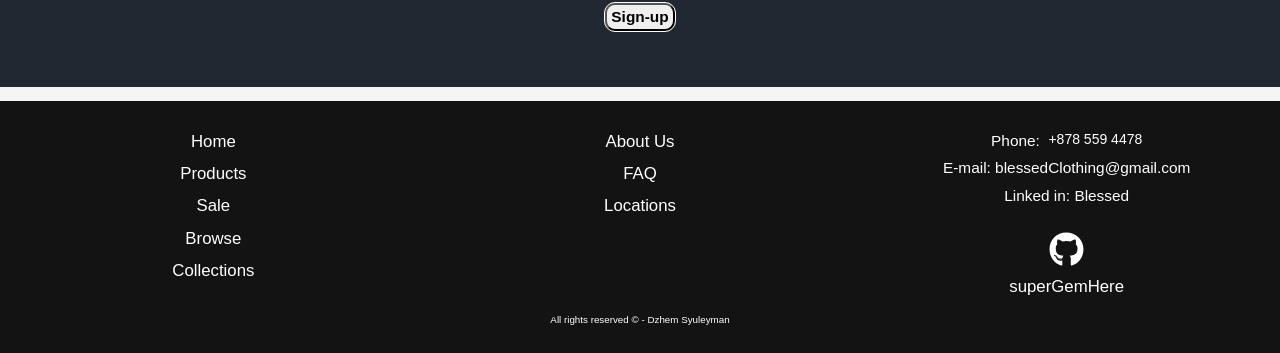
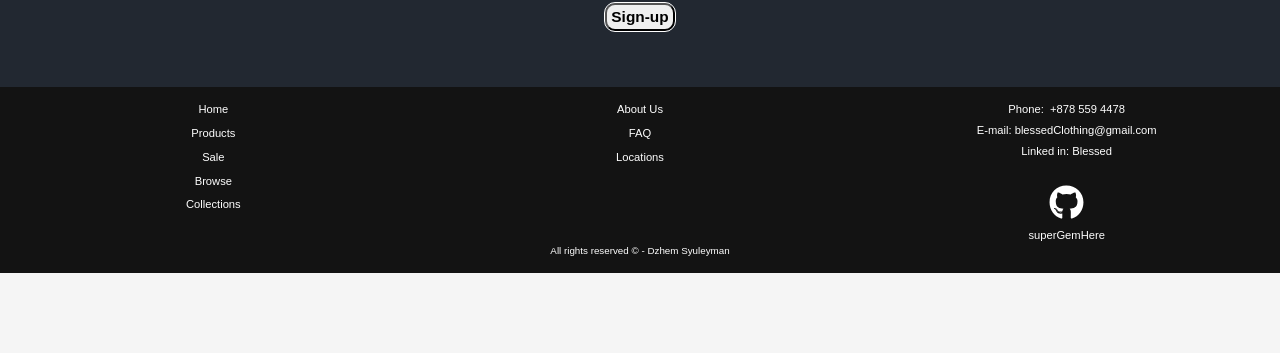
Before and after one commit to superGemHere/blessed-clothing, a React (Vite) app in the folder client/: page / in a window 1280 px wide. Shown: the part 2192-2545 px from the top of the page. After the commit the page ends 2465 px from the top, so only its background shows below. Built offline with nearby package versions, Linux system fonts and the light colour scheme; a web font is replaced by a local one.

Commit message:
Update footer.module.css

```diff
--- a/client/src/components/outlet/Footer/footer.module.css
+++ b/client/src/components/outlet/Footer/footer.module.css
@@ -2,13 +2,14 @@
     display: flex;
     width: 100%;
     height: fit-content;
-    margin-top: 1rem;
+    /* margin-top: 1rem; */
     flex-direction: column;
     justify-content: center;
     align-items: center;
-    padding: 2rem 0;
+    padding: 1rem 0;
     background-color: #131313;
-    gap: 1rem;
+    /* gap: 1rem; */
+    /* font-size: 0.1rem; */
 }
 
 .links{
@@ -41,7 +42,7 @@
 
 .phoneNumber{
     font-family: sans-serif;
-    font-size: 1rem;
+    font-size: .8rem;
 }
 
 .link{
@@ -80,3 +81,15 @@
     color: #fff;
     font-size: .7rem;
 }
+
+.link {
+    font-size: .8rem;
+}
+
+.paragraph{
+    font-size: .8rem;
+}
+
+@media all and (max-width: 800) {
+
+}
```
